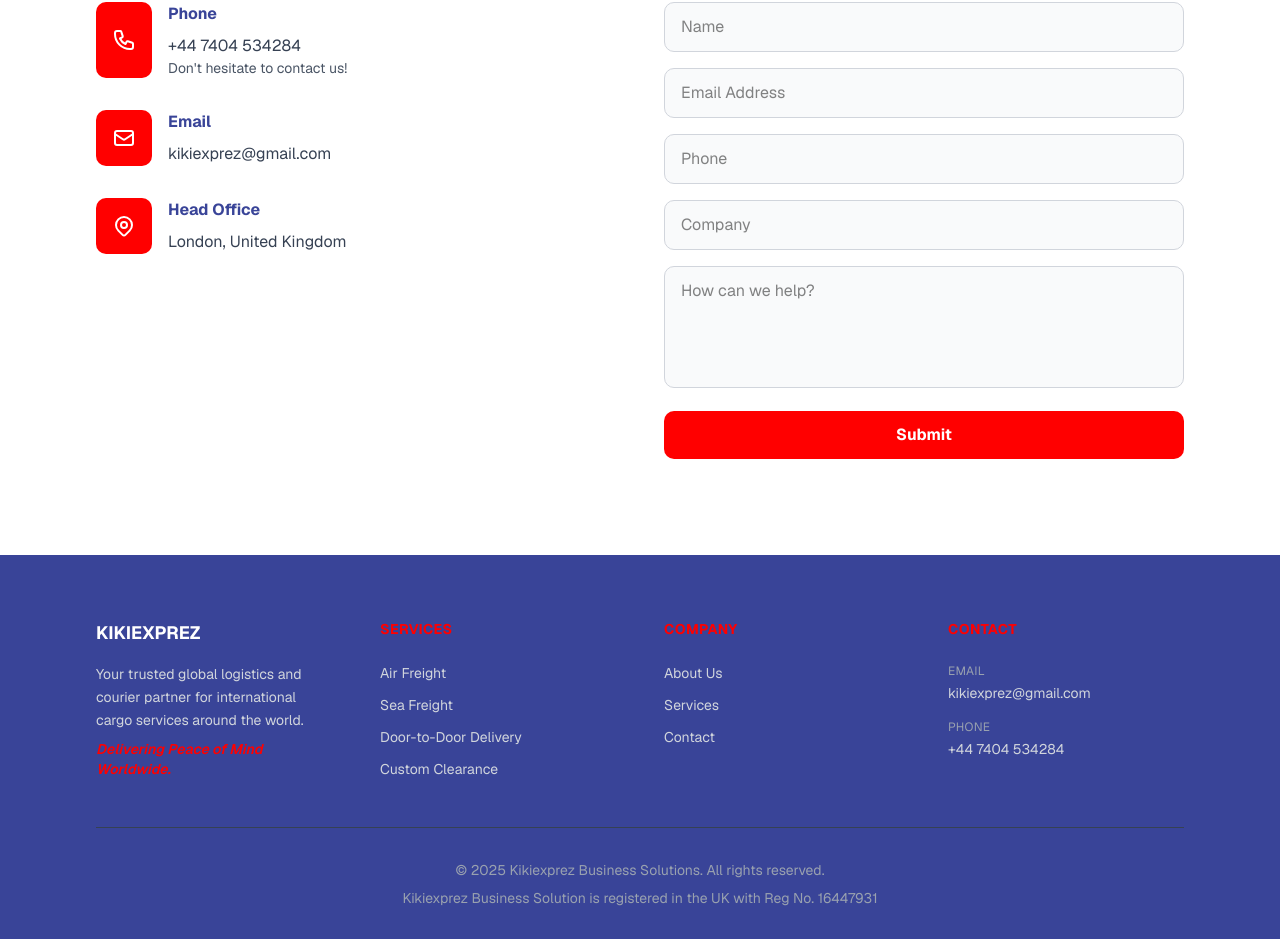
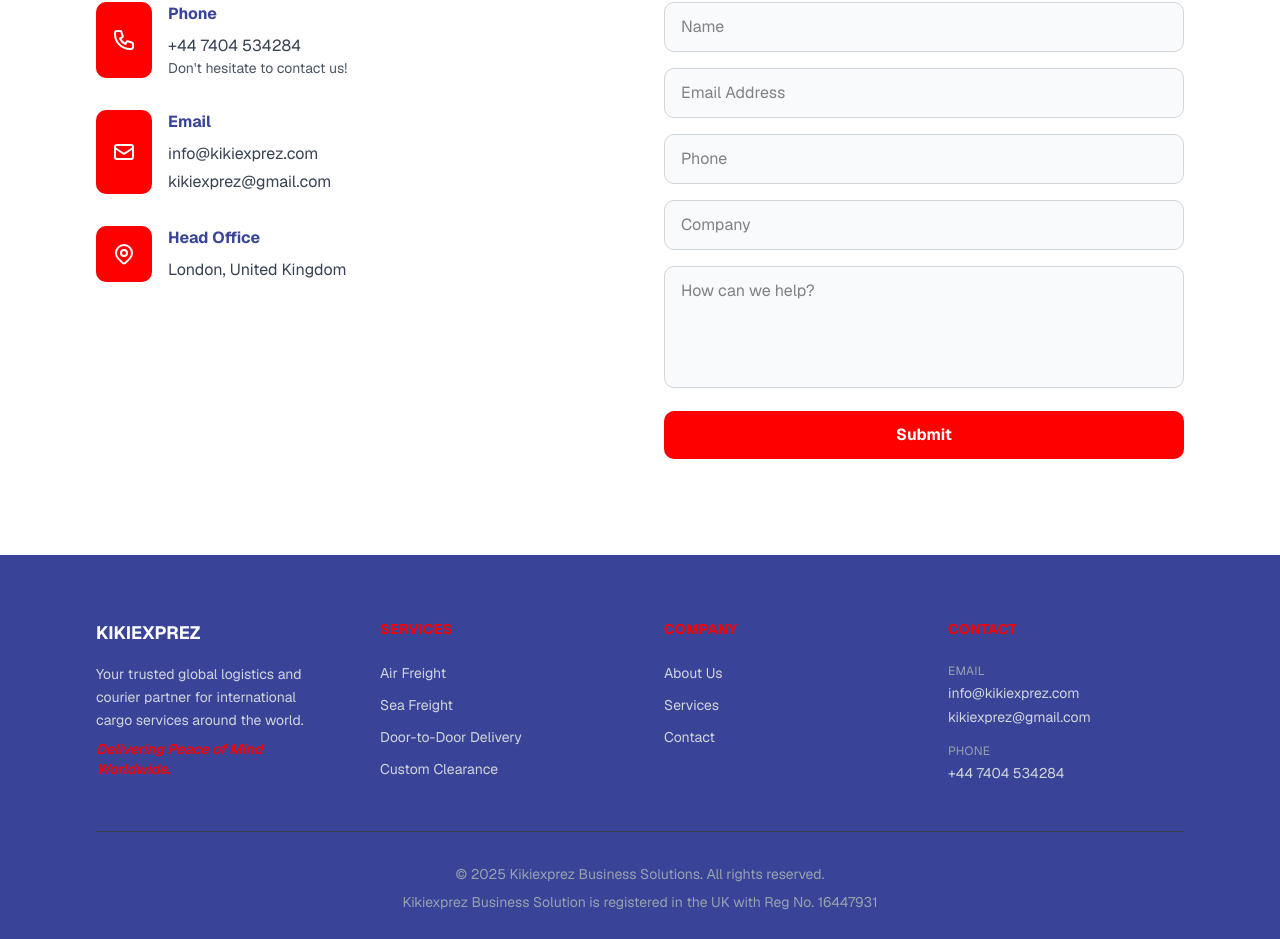
Before and after one commit to Klainnoble1/Kikiexprez, a Next.js app: page / in a window 1280 px wide. Shown: the part 2153-3092 px from the top of the page. Built offline with nearby package versions, Linux system fonts and the light colour scheme.

Commit message:
Add info@kikiexprez.com email to all contact sections

```diff
--- a/app/contact/page.tsx
+++ b/app/contact/page.tsx
@@ -105,7 +105,12 @@ export default function ContactPage() {
                   </div>
                   <div>
                     <h4 className="font-bold text-navy-blue mb-1">Email</h4>
-                    <p className="text-gray-700">kikiexprez@gmail.com</p>
+                    <a href="mailto:info@kikiexprez.com" className="block text-gray-700 hover:text-red-accent transition mb-1">
+                      info@kikiexprez.com
+                    </a>
+                    <a href="mailto:kikiexprez@gmail.com" className="block text-gray-700 hover:text-red-accent transition mb-1">
+                      kikiexprez@gmail.com
+                    </a>
                     <p className="text-sm text-gray-600">We'll respond within 24 hours</p>
                   </div>
                 </div>
--- a/components/contact.tsx
+++ b/components/contact.tsx
@@ -87,7 +87,12 @@ export default function Contact() {
                 </div>
                 <div>
                   <h4 className="font-bold text-navy-blue mb-2">Email</h4>
-                  <p className="text-gray-700">kikiexprez@gmail.com</p>
+                  <a href="mailto:info@kikiexprez.com" className="block text-gray-700 hover:text-red-accent transition mb-1">
+                    info@kikiexprez.com
+                  </a>
+                  <a href="mailto:kikiexprez@gmail.com" className="block text-gray-700 hover:text-red-accent transition">
+                    kikiexprez@gmail.com
+                  </a>
                 </div>
               </div>
 
--- a/components/footer.tsx
+++ b/components/footer.tsx
@@ -41,9 +41,14 @@ export default function Footer() {
             <div className="space-y-4 text-sm">
               <div>
                 <p className="text-gray-400 text-xs uppercase tracking-wide mb-1">Email</p>
-                <a href="mailto:kikiexprez@gmail.com" className="text-gray-300 hover:text-red-accent transition">
-                  kikiexprez@gmail.com
-                </a>
+                <div className="space-y-1">
+                  <a href="mailto:info@kikiexprez.com" className="block text-gray-300 hover:text-red-accent transition">
+                    info@kikiexprez.com
+                  </a>
+                  <a href="mailto:kikiexprez@gmail.com" className="block text-gray-300 hover:text-red-accent transition">
+                    kikiexprez@gmail.com
+                  </a>
+                </div>
               </div>
               <div>
                 <p className="text-gray-400 text-xs uppercase tracking-wide mb-1">Phone</p>
```
